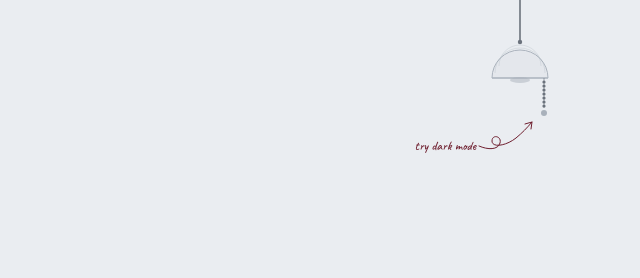
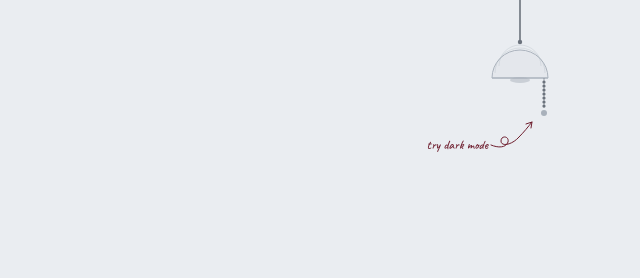
Before and after one commit to graceldanco/graceldanco.github.io, a plain HTML site: page index.html in a window 1280 px wide. Shown: the top 278 px of the page, 640-1280 px from the left. Drawn offline with Linux system fonts and the light colour scheme.

Commit message:
Dark-mode note: shorter arrow
Co-Authored-By: Claude Fable 5.1 <noreply@anthropic.com>

```diff
--- a/index.html
+++ b/index.html
@@ -182,9 +182,9 @@ main { display: flex; flex-direction: column; }
     <!-- ball-chain pull; anchored at the rim so it stretches rather than detaches -->
     <!-- handwritten nudge toward the pull chain; fades out once the lamp is on -->
     <g class="hint" aria-hidden="true">
-      <text x="4" y="150" text-anchor="end">try dark mode</text>
-      <path d="M 7 146 C 16 150, 26 150, 28 143 C 30 136, 20 134, 20 141 C 20 148, 34 146, 44 138 C 50 133, 55 128, 60 122"/>
-      <path d="M 53 124 L 60 122 L 59 129"/>
+      <text x="16" y="149" text-anchor="end">try dark mode</text>
+      <path d="M 19 145 C 26 148, 34 148, 36 142 C 37.5 136, 29 135, 29 141 C 29 147, 40 145, 47 137 C 52 132, 56 127, 60 122"/>
+      <path d="M 54 124 L 60 122 L 59 128"/>
     </g>
     <g class="string pull" id="pull">
       <line x1="72" y1="78" x2="72" y2="108" stroke="var(--cord)" stroke-width=".6"/>
```
